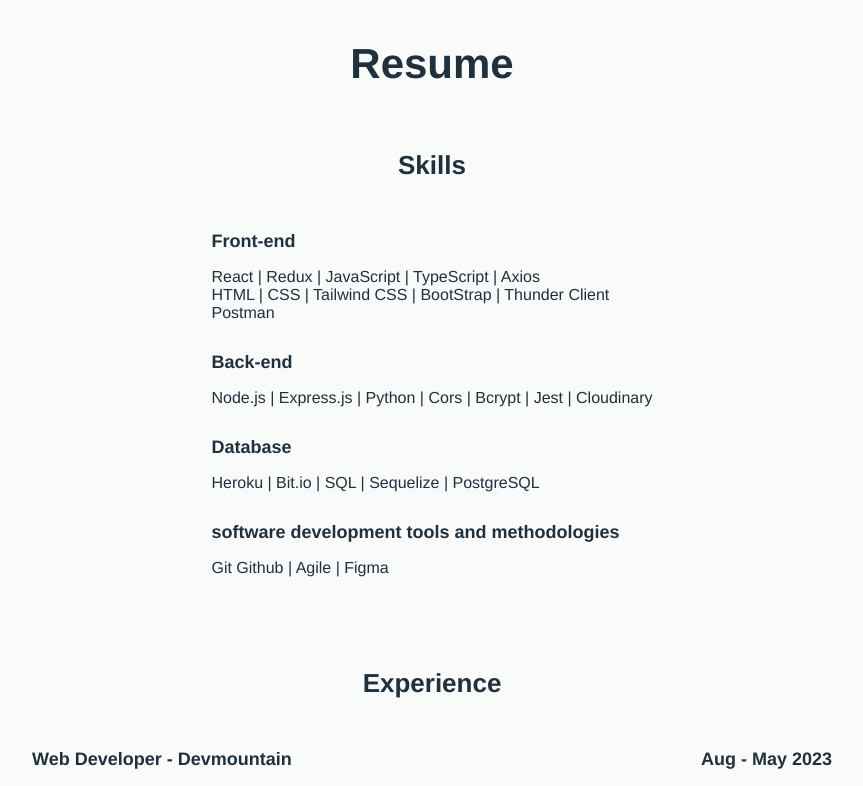
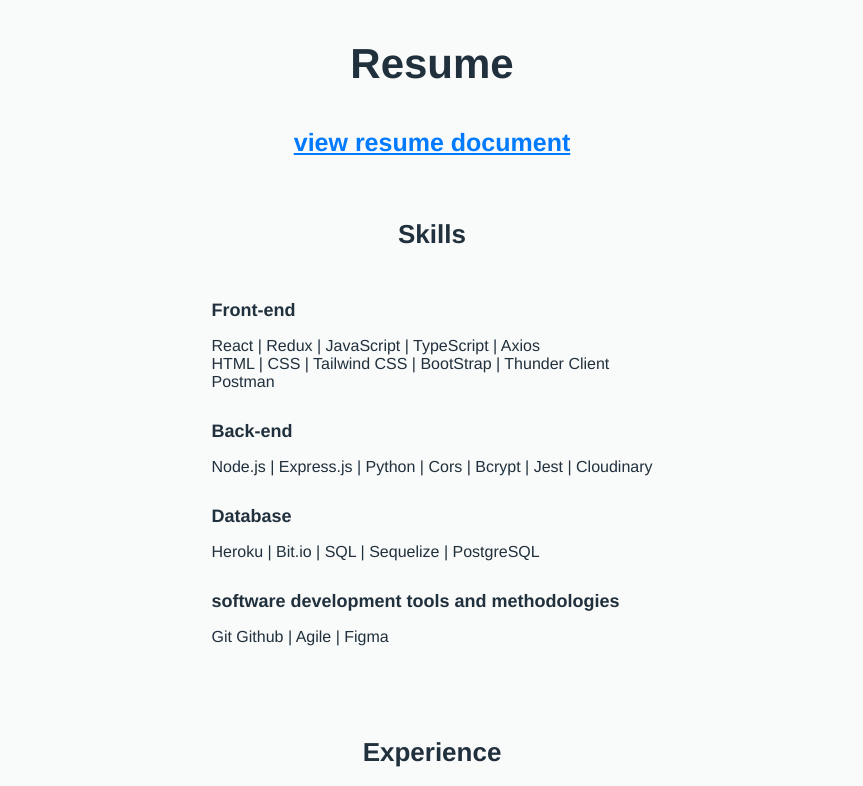
Before and after one commit to Chrisklangley/portfolio, a React (Create React App) app: page / in a window 1280 px wide. Shown: the part 1220-2006 px from the top of the page, without its empty margins (208-1071 px from the left). Built offline with nearby package versions, Linux system fonts and the light colour scheme.

Commit message:
new link

```diff
--- a/src/Components/Project.js
+++ b/src/Components/Project.js
@@ -2,7 +2,7 @@
 import "./Projects.css";
 import { AiFillGithub } from "react-icons/ai";
 // eslint - disable - next - line;
-// import { FaDev } from "react-icons/fa";x
+import { FaDev } from "react-icons/fa";
 
 function Project() {
   return (
@@ -51,7 +51,7 @@
                   {" "}
                   github <AiFillGithub />
                 </a>
-                {/* <a
+                <a
                   target="_blank"
                   href="https://expenses2023.herokuapp.com/"
                   className="demo-link"
@@ -59,7 +59,7 @@
                 >
                   {" "}
                   live demo <FaDev />
-                </a> */}
+                </a>
               </div>
             </div>
           </div>
--- a/src/Components/Resume.css
+++ b/src/Components/Resume.css
@@ -74,3 +74,15 @@
     margin-left: 0;
   }
 }
+.resume-link {
+  display: block;
+  text-align: center;
+  font-size: 25px;
+  font-weight: 900;
+  margin-bottom: 40px;
+  color: #007bff;
+  text-decoration: underline;
+}
+.resume-link:hover {
+  color: rgb(0, 0, 0);
+}
--- a/src/Components/Resume.js
+++ b/src/Components/Resume.js
@@ -1,14 +1,20 @@
 import React from "react";
+import { useNavigate } from "react-router-dom";
 import "./Resume.css";
 function Resume() {
+  const navigate = useNavigate();
   return (
     <div className="resume">
       <div className="resume">
         <h1>Resume</h1>
-        {/* <a href="./Resume.pdf" download="portfolio.pdf">
-          Download my Portfolio
-        </a> */}
-
+        <a
+          className="resume-link"
+          href="https://docs.google.com/document/d/e/2PACX-1vT54IfajKClFvOEN4owUQB8xW1nFA6WEBi14qOVf7Kxck6TE_mRvCnuTUI7eJ_P1gbkQIvJjcKyx_7j/pub"
+          target="_blank"
+          rel="noopener noreferrer"
+        >
+          view resume document
+        </a>
         <div className="skills">
           <h2>Skills</h2>
           <div>
```
Also changed, not shown: 1 other file (tests, documents, lock files or other folders).
